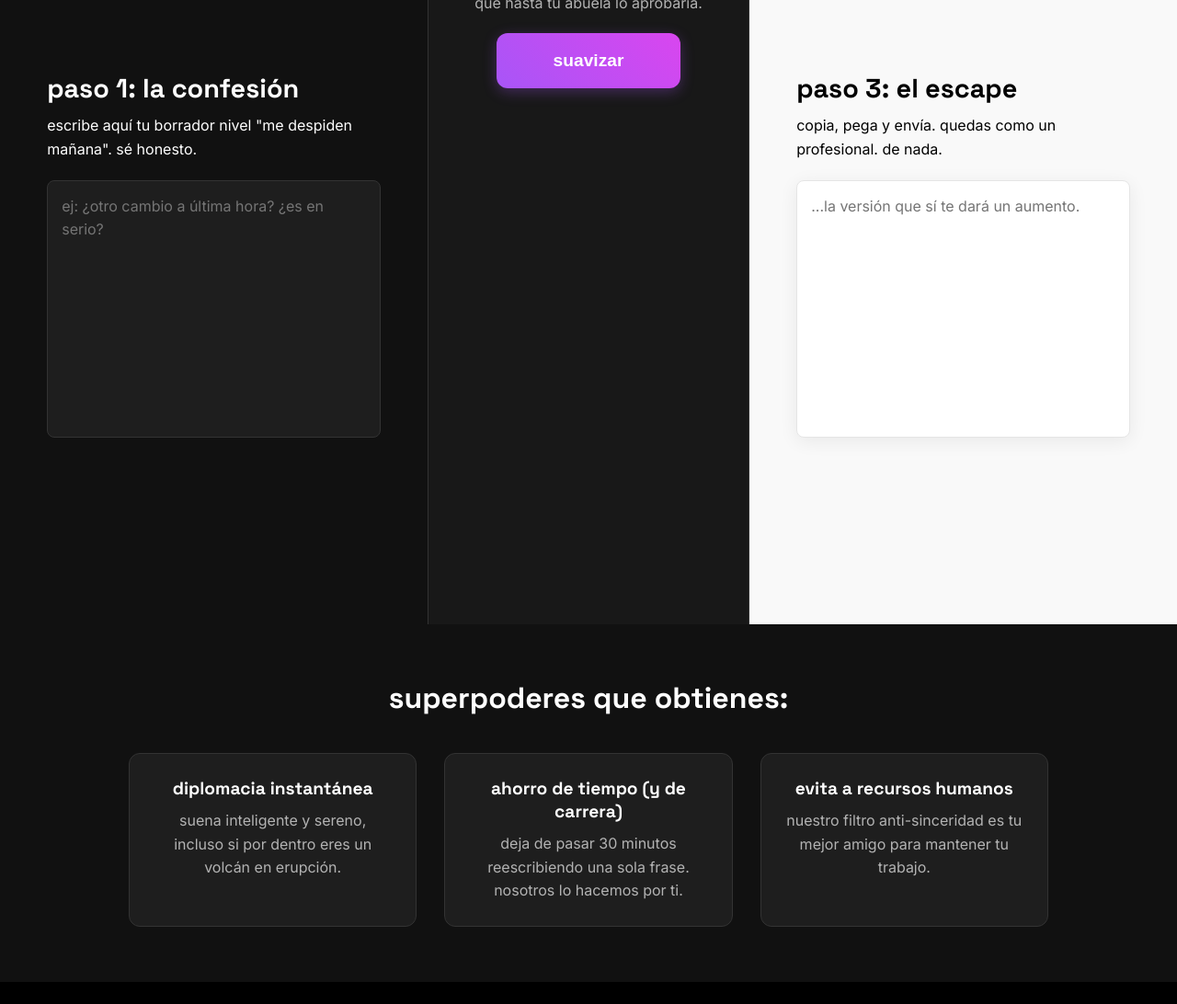
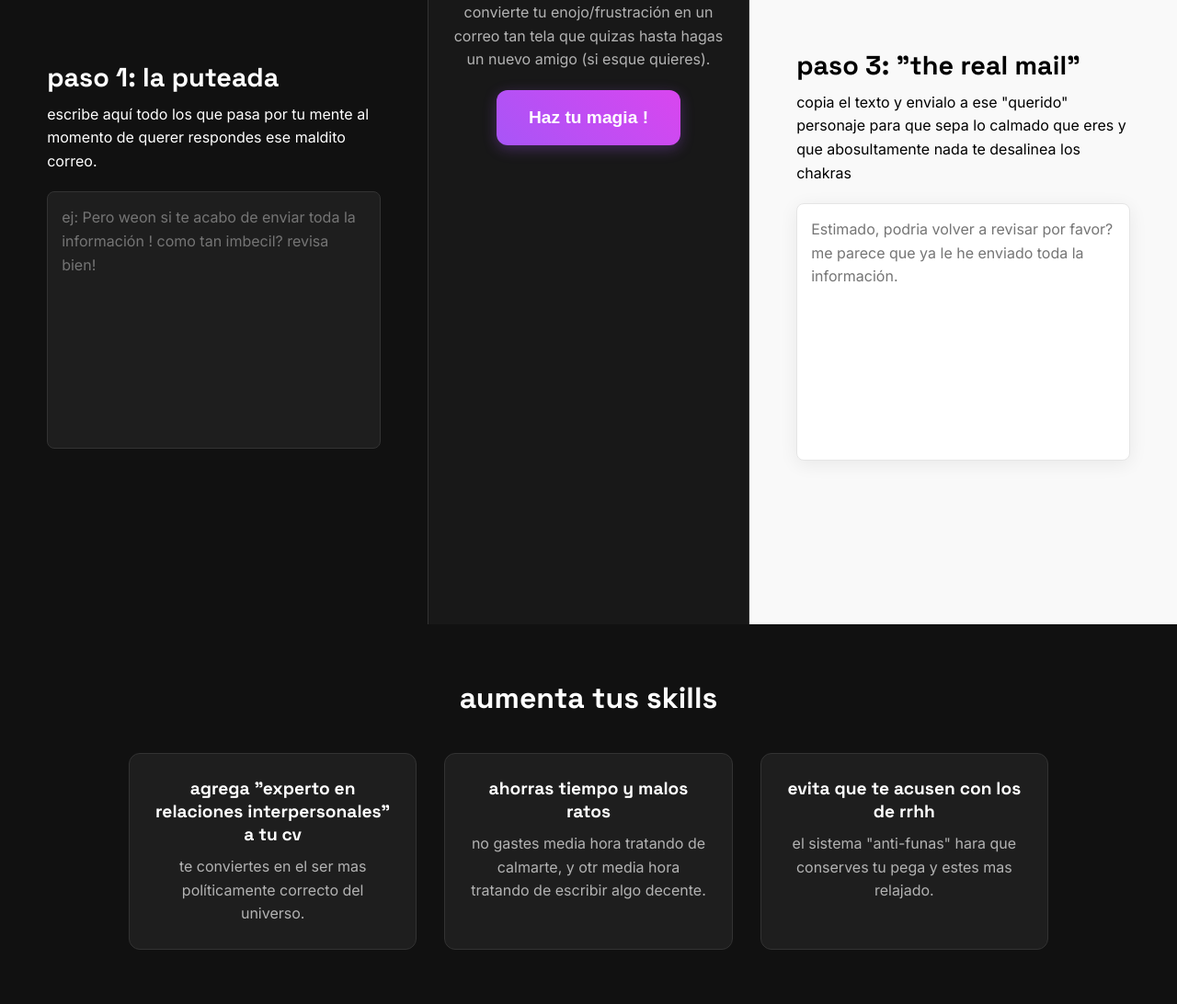
Before and after one commit to estebanampuero/indiesmoothie, a website: page index.html in a window 1280 px wide. Shown: the part 921-2013 px from the top of the page at 92% size. Drawn offline with Linux system fonts and the light colour scheme; files whose address does not match are found by name.

Commit message:
feat: transforma la app en una landing page con parallax y beneficios

```diff
--- a/index.html
+++ b/index.html
@@ -3,7 +3,7 @@
 <head>
     <meta charset="UTF-8">
     <meta name="viewport" content="width=device-width, initial-scale=1.0">
-    <title>indiesmoothie | de caos a cordial</title>
+    <title>indiesmoothie | armoniza tus puteadas :D</title>
     <link rel="stylesheet" href="/public/style.css">
     <link rel="preconnect" href="https://fonts.googleapis.com">
     <link rel="preconnect" href="https://fonts.gstatic.com" crossorigin>
@@ -14,8 +14,8 @@
     <!-- SECCIÓN 1: EL PROBLEMA -->
     <section class="hero">
         <div class="hero-content">
-            <h1>¿tus dedos escriben cheques que tu carrera no puede pagar?</h1>
-            <p>sabemos que quieres enviar ese correo incendiario. respira hondo. baja un poco. tenemos la solución.</p>
+            <h1>Te dan ganas de agarrar ese correo... imprimirlo... y darle un palmazo al destinatario ?</h1>
+            <p>A quien no el ha pasado ? Es por eso que creamos "Indiesmoothie", si estas mega puteado, descarga toda tu ira en un lado, y recibe el texto "politicamente corcto" que deberías enviar. Sin perder la pega en el proceso ! :D </p>
             <div class="scroll-down-arrow">↓</div>
         </div>
     </section>
@@ -25,18 +25,18 @@
         <div class="split-container">
             <div class="panel chaotic-panel">
                 <div class="content">
-                    <h2>paso 1: la confesión</h2>
-                    <p class="explanation">escribe aquí tu borrador nivel "me despiden mañana". sé honesto.</p>
-                    <textarea id="raw-text" placeholder="ej: ¿otro cambio a última hora? ¿es en serio?"></textarea>
+                    <h2>paso 1: La Puteada</h2>
+                    <p class="explanation">escribe aquí todo los que pasa por tu mente al momento de querer respondes ese maldito correo.</p>
+                    <textarea id="raw-text" placeholder="ej: Pero weon si te acabo de enviar toda la información ! como tan imbecil? revisa bien!"></textarea>
                 </div>
             </div>
 
             <div class="center-controls">
                 <div class="control-content">
-                    <h2>paso 2: el milagro</h2>
-                    <p class="explanation">convierte tu ira en un correo tan amable que hasta tu abuela lo aprobaría.</p>
+                    <h2>paso 2: la "bolsa de boxeo"</h2>
+                    <p class="explanation">convierte tu enojo/frustración en un correo tan tela que quizas hasta hagas un nuevo amigo (si esque quieres).</p>
                     <button id="smoothie-btn" title="hacer magia">
-                        <span class="button-text">suavizar</span>
+                        <span class="button-text">Haz tu magia !</span>
                         <div class="loader"></div>
                     </button>
                 </div>
@@ -44,9 +44,9 @@
 
             <div class="panel polished-panel">
                 <div class="content">
-                    <h2>paso 3: el escape</h2>
-                    <p class="explanation">copia, pega y envía. quedas como un profesional. de nada.</p>
-                    <textarea id="polished-text" readonly placeholder="...la versión que sí te dará un aumento."></textarea>
+                    <h2>paso 3: "The Real Mail"</h2>
+                    <p class="explanation">copia el texto y envialo a ese "querido" personaje para que sepa lo calmado que eres y que abosultamente nada te desalinea los chakras</p>
+                    <textarea id="polished-text" readonly placeholder="Estimado, podria volver a revisar por favor? me parece que ya le he enviado toda la información."></textarea>
                     <button id="copy-btn" class="hidden"><span class="copy-text">copiar</span></button>
                 </div>
             </div>
@@ -55,19 +55,19 @@
 
     <!-- SECCIÓN 3: LOS BENEFICIOS -->
     <section class="benefits">
-        <h2>superpoderes que obtienes:</h2>
+        <h2>Aumenta tus skills</h2>
         <div class="benefits-grid">
             <div class="benefit-card">
-                <h3>diplomacia instantánea</h3>
-                <p>suena inteligente y sereno, incluso si por dentro eres un volcán en erupción.</p>
+                <h3>Agrega "experto en relaciones interpersonales" a tu CV</h3>
+                <p>te conviertes en el ser mas Políticamente Correcto del universo.</p>
             </div>
             <div class="benefit-card">
-                <h3>ahorro de tiempo (y de carrera)</h3>
-                <p>deja de pasar 30 minutos reescribiendo una sola frase. nosotros lo hacemos por ti.</p>
+                <h3>ahorras tiempo y malos ratos</h3>
+                <p>no gastes media hora tratando de calmarte, y otr media hora tratando de escribir algo decente.</p>
             </div>
             <div class="benefit-card">
-                <h3>evita a recursos humanos</h3>
-                <p>nuestro filtro anti-sinceridad es tu mejor amigo para mantener tu trabajo.</p>
+                <h3>evita que te acusen con los de RRHH</h3>
+                <p>el sistema "anti-funas" hara que conserves tu pega y estes mas relajado.</p>
             </div>
         </div>
     </section>
@@ -75,7 +75,7 @@
     <footer>
         <a href="https://indies.cl" class="indies-logo-footer" target="_blank" rel="noopener noreferrer">
             <img src="/public/images/indies-logo.png" alt="logo indies.cl">
-            <span>un proyecto para :indies:</span>
+            <span>un proyecto para indies.cl</span>
         </a>
     </footer>
 
```
